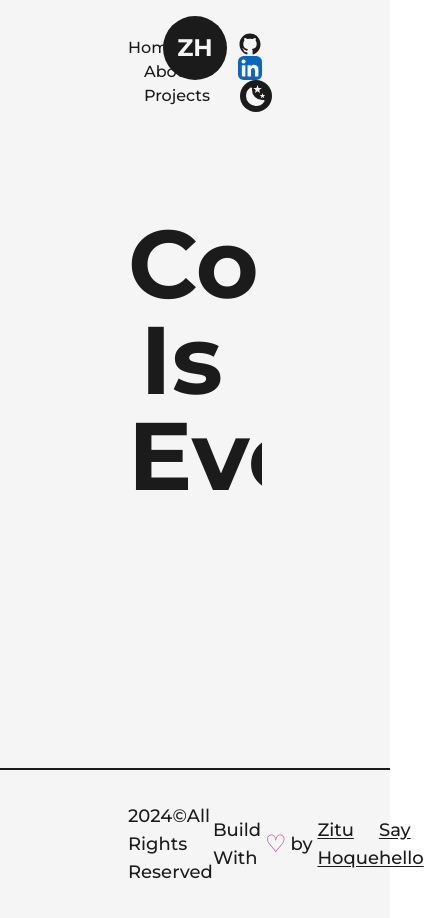
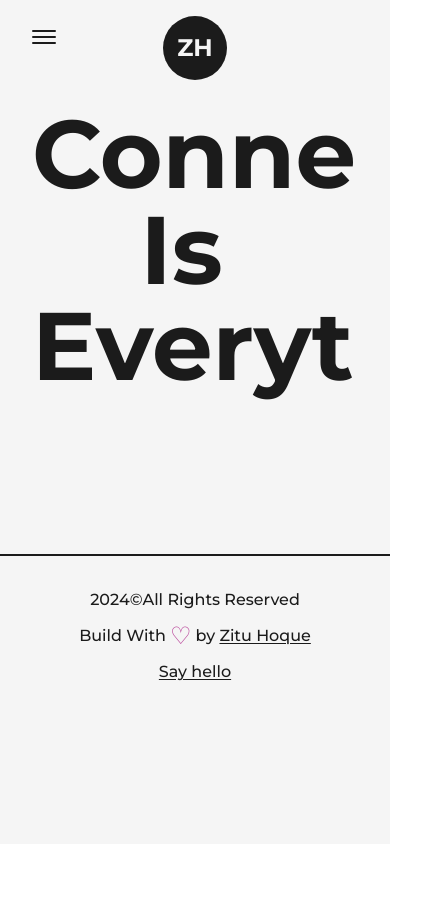
Before and after one commit to Zitu-hoq/portfolio, a Next.js app: page /contact in a window 390 px wide. Shown: the whole page, 424 px wide, since content can reach past the window. After the commit the page ends 844 px from the top, so only its background shows below. Built offline with nearby package versions, Linux system fonts and the light colour scheme; no server answers.

Commit message:
add responsiveness to homepage

```diff
--- a/src/components/AnimatedText.js
+++ b/src/components/AnimatedText.js
@@ -54,7 +54,7 @@
 
 export default function AnimatedText({text, className=""}) {
   return (
-    <div className='w-full mx-auto py-2 flex items-center justify-center text-center overflow-hidden'>
+    <div className='w-full mx-auto py-2 flex items-center justify-center text-center overflow-hidden sm:py-0'>
         <motion.h1 className={`inline-block w-full text-dark font-bold capitalize text-8xl dark:text-light ${className}`} variants={sentenceAnimate} initial="initial" animate="animate">
         {
             text.split(" ").map((word, index) =>
--- a/src/components/Footer.js
+++ b/src/components/Footer.js
@@ -4,10 +4,10 @@
 
 export default function Footer() {
   return (
-    <footer className='w-full border-t-2 border-solid border-dark dark:border-light dark:text-light font-medium text-lg'>
-        <Layout className='py-8 flex items-center justify-between'>
+    <footer className='w-full border-t-2 border-solid border-dark dark:border-light dark:text-light font-medium text-lg sm:text-base'>
+        <Layout className='py-8 flex items-center justify-between lg:flex-col lg:py-6'>
             <span>{new Date().getFullYear()}&copy;All Rights Reserved</span>
-            <div className='flex items-center'>
+            <div className='flex items-center lg:py-2'>
                 Build With <span className='text-primary text-2xl px-1 dark:text-primaryDark'> &#9825;</span>by&nbsp;
                 <Link href="/" className='underline underline-offset-2' target={'_blank'}>Zitu Hoque</Link>
             </div>
--- a/src/components/HireMe.js
+++ b/src/components/HireMe.js
@@ -4,10 +4,10 @@
 
 export default function HireMe() {
   return (
-    <div className='fixed left-4 bottom-4 flex items-center justify-center overflow-hidden'>
-        <div className='w-48 h-auto flex items-center justify-center relative'>
+    <div className='fixed left-4 bottom-4 flex items-center justify-center overflow-hidden md:right-8 md:left-auto md:top-0 md:bottom-auto md:absolute'>
+        <div className='w-48 h-auto flex items-center justify-center relative md:w-24'>
             <HireMeIcon className={"fill-dark animate-spin-slow dark:fill-light"} />
-            <Link href="mailto:zhzitu121@gmail.com" className='flex items-center justify-center absolute left-1/2 top-1/2 -translate-x-1/2 -translate-y-1/2 bg-dark text-light shadow-md border border-solid border-dark dark:border-light w-20 h-20 rounded-full font-semibold hover:bg-light hover:text-dark dark:text-dark dark:bg-light hover:dark:bg-dark hover:dark:text-light'>
+            <Link href="mailto:zhzitu121@gmail.com" className='flex items-center justify-center absolute left-1/2 top-1/2 -translate-x-1/2 -translate-y-1/2 bg-dark text-light shadow-md border border-solid border-dark dark:border-light w-20 h-20 rounded-full font-semibold hover:bg-light hover:text-dark dark:text-dark dark:bg-light hover:dark:bg-dark hover:dark:text-light md:h-12 md:w-12 md:text-[10px]'>
                 Hire Me
             </Link>
         </div>
--- a/src/components/Layout.js
+++ b/src/components/Layout.js
@@ -2,7 +2,7 @@
 
 export default function Layout({children, className=""}) {
   return (
-    <div className={`w-full h-full z-0 bg-light p-32 dark:bg-dark ${className}`}>
+    <div className={`w-full h-full z-0 bg-light p-32 dark:bg-dark xl:p-24 lg:p-16 md:p-12 sm:p-8 ${className}`}>
         {children}
     </div>
   )
--- a/src/components/Loading.js
+++ b/src/components/Loading.js
@@ -2,7 +2,7 @@
 
 const Loading = () => {
   return (
-    <div className="top-0 bottom-0 left-0 right-0 fixed flex flex-col justify-center items-center h-full w-full bg-light dark:bg-dark z-100">
+    <div className="top-0 bottom-0 left-0 right-0 fixed flex flex-col justify-center items-center h-full w-full bg-light dark:bg-dark z-50">
 
       <motion.div
         className="w-12 h-12 mb-4 border-4 border-green-500 border-t-transparent rounded-full"
--- a/src/components/NavBar.js
+++ b/src/components/NavBar.js
@@ -1,10 +1,11 @@
 import { motion } from 'framer-motion'
 import Link from 'next/link'
 import { useRouter } from 'next/router'
-import React from 'react'
+import React, { useState } from 'react'
 import { GithubIcon, LinkedInIcon, MoonIcon, SunIcon } from './Icons'
 import Logo from './Logo'
 import useThemeSwitcher from './hooks/useThemeSwitcher'
+
 
 
 
@@ -19,13 +20,42 @@
   );
 }
 
+const CustomMobileLink = ({href, title, className="", toggle})=>{
+
+  const router = useRouter();
+  const handleClick = () =>{
+    toggle();
+    router.push(href);
+  }
+  return(
+    <button href={href} className={`${className} relative group my-2 text-light dark:text-dark`} onClick={handleClick}>
+      {title}
+      <span className={`h-[1px] inline-block bg-light dark:bg-dark absolute left-0 -bottom-0.5 group-hover:w-full transition-[width] ease duration-300 ${router.asPath== href ? "w-full" : "w-0"}`}>&nbsp;</span>
+    </button>
+  );
+}
+
 export const NavBar = () => {
 
   const [mode, setMode] = useThemeSwitcher();
+  const [isOpen, setIsOpen] = useState(false);
+
+  const handleClick = () =>{
+    setIsOpen(!isOpen);
+  }
 
 
   return (
-    <header className='w-full px-32 py-8 font-medium flex items-center justify-between'>
+    <header className='w-full px-32 py-8 font-medium flex items-center justify-between relative z-10 lg:px-16 md:px-12 sm:px-8'>
+
+    <button className='flex-col justify-center items-center hidden lg:flex' onClick={handleClick}>
+      <span className={`bg-dark dark:bg-light block transition-all duration-300 ease-out h-0.5 w-6 rounded-sm ${isOpen ? 'rotate-45 translate-y-1' : '-translate-y-0.5'}`}></span>
+      <span className={`bg-dark dark:bg-light block transition-all duration-300 ease-out h-0.5 w-6 my-0.5 rounded-sm ${isOpen ? 'opacity-0' : 'opacity-1'}`}></span>
+      <span className={`bg-dark dark:bg-light block transition-all duration-300 ease-out h-0.5 w-6 rounded-sm ${isOpen ? '-rotate-45 -translate-y-1' : 'translate-y-0.5'}`}></span>
+    </button>
+
+        {/* desktop navbar */}
+        <div className='w-full flex justify-between items-center lg:hidden'>
         <nav>
             <CustomLink href="/" title="Home" className='mr-4'/>
             <CustomLink href="/about" title="About" className='mx-4'/>
@@ -35,12 +65,41 @@
         <nav className='flex item-center justify-center flex-wrap dark:text-light'>
             <motion.a href="https://github.com/Zitu-hoq" target={"_blank"} whileHover={{y: -2}} whileTap={{scale: 0.9}} className="w-6 mx-3"><GithubIcon/></motion.a>
             <motion.a href="https://www.linkedin.com/in/zitu-hoq/" target={"_blank"} whileHover={{y: -2}} whileTap={{scale: 0.9}} className="w-6 mx-3"><LinkedInIcon/></motion.a>
-            <button onClick={()=>setMode((mode=="light") ? "dark": "light")} className={`ml-3 flex items-center justify-center rounded-full p-1 ${mode=="light" ? "bg-dark text-light" : "bg-light text-dark"}`}>
+            <button onClick={()=>setMode((mode=="light") ? "dark": "light")} className={`ml-3 -mt-1 flex items-center justify-center rounded-full p-1 ${mode=="light" ? "bg-dark text-light" : "bg-light text-dark"}`}>
               {
                 mode=="dark" ? <SunIcon className={"fill-dark"}/> : <MoonIcon className={"fill-dark"}/>
               }
             </button>
         </nav>
+        </div>
+
+
+        {/* mobile navbar */}
+        {
+          isOpen?
+          <motion.div
+          initial={{scale: 0, opacity:0, x: "-50%", y:"-50%"}}
+          animate={{scale:1, opacity:1}}
+          className='min-w-[70vw] flex flex-col justify-between items-center z-40 fixed top-1/2 left-1/2 -translate-x-1/2 -translate-y-1/2 bg-dark/90 dark:bg-light/75 rounded-lg backdrop-blur-md py-32'>
+        <nav className='flex items-center flex-col justify-center'>
+            <CustomMobileLink href="/" title="Home" className='' toggle={handleClick} />
+            <CustomMobileLink href="/about" title="About" className='' toggle={handleClick} />
+            <CustomMobileLink href="/projects" title="Projects" className='' toggle={handleClick} />
+
+        </nav>
+        <nav className='flex item-center justify-center flex-wrap dark:text-light mt-2'>
+            <motion.a href="https://github.com/Zitu-hoq" target={"_blank"} whileHover={{y: -2}} whileTap={{scale: 0.9}} className="w-6 mx-3 text-light dark:text-dark"><GithubIcon/></motion.a>
+            <motion.a href="https://www.linkedin.com/in/zitu-hoq/" target={"_blank"} whileHover={{y: -2}} whileTap={{scale: 0.9}} className="w-6 mx-3"><LinkedInIcon/></motion.a>
+            <button onClick={()=>setMode((mode=="light") ? "dark": "light")} className={`ml-3 -mt-1 flex items-center justify-center rounded-full p-1 ${mode=="light" ? "bg-light text-dark" : "bg-dark text-light"}`}>
+              {
+                mode=="dark" ? <SunIcon className={"fill-dark"}/> : <MoonIcon className={"fill-dark"}/>
+              }
+            </button>
+        </nav>
+        </motion.div>
+
+          : null
+        }
         <div className='absolute left-[50%] top-2 translate-x-[-50%]'><Logo/></div>
     </header>
   )
--- a/src/components/PopUpProject.js
+++ b/src/components/PopUpProject.js
@@ -11,7 +11,7 @@
 
     return (
     <>
-        <div className="top-0 bottom-0 left-0 right-0 fixed flex bg-gray-900 bg-opacity-50 justify-center items-center py-4 z-100 duration-300 opacity-1">
+        <div className="top-0 bottom-0 left-0 right-0 fixed flex bg-gray-900 bg-opacity-50 justify-center items-center py-4 z-10 duration-300 opacity-1">
         <motion.div
         initial={{ opacity: 0, scale: 0.3 }}
         animate={{ opacity: 1, scale: 1 }}
```
Also changed, not shown: src/pages/index.js (+11 -11 lines).
